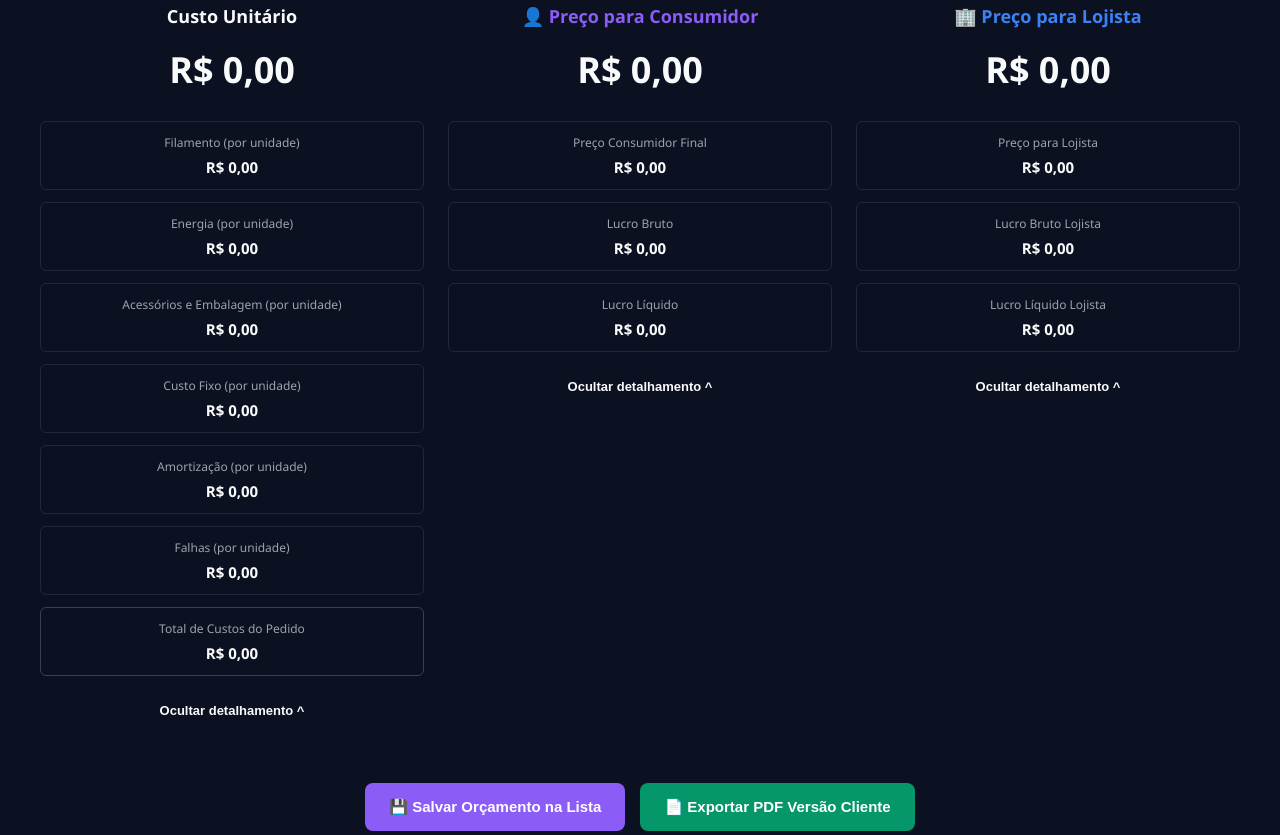
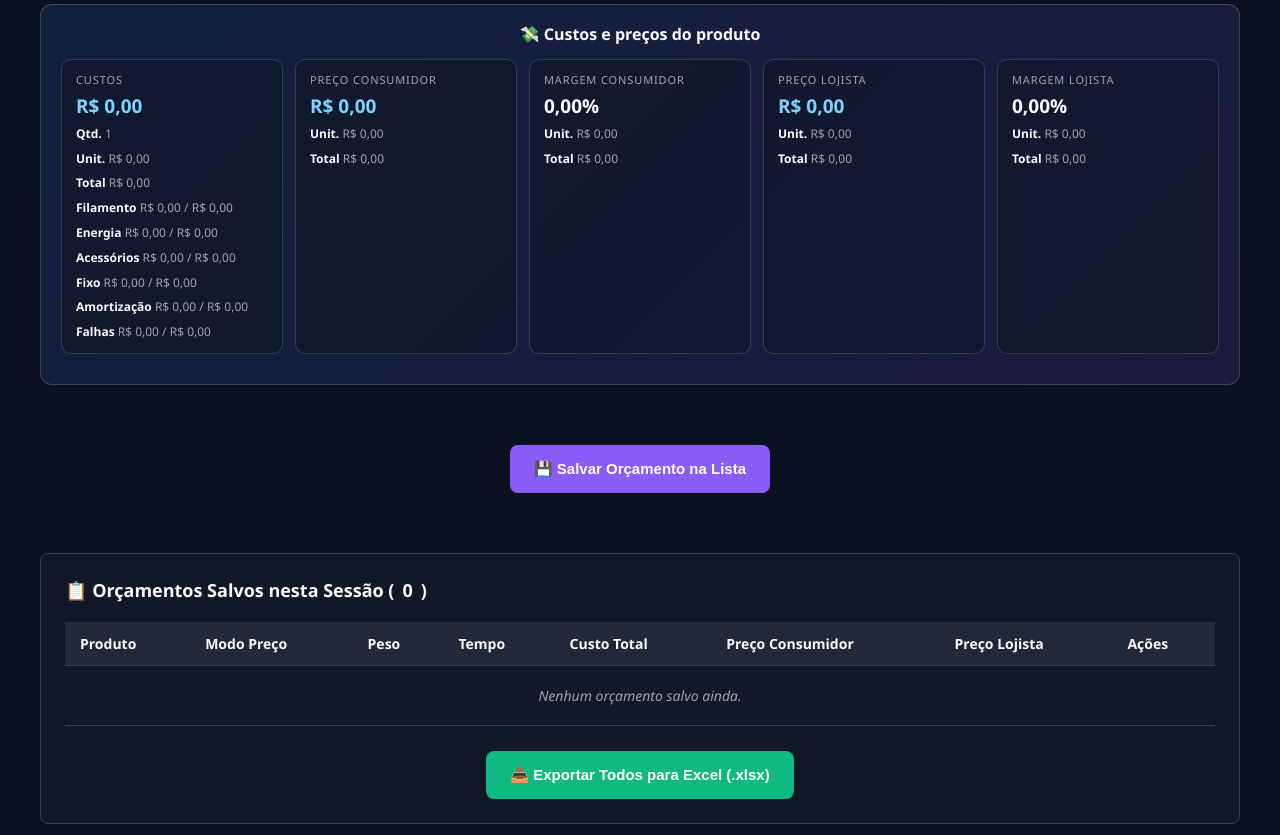
Before and after one commit to GabrielWicz/calculadora_3d, a plain HTML site: page index.html in a window 1280 px wide. Shown: the part 1731-2566 px from the top of the page. Drawn offline with Linux system fonts and the light colour scheme.

Commit message:
Add final summary section with cost breakdown

```diff
--- a/index.html
+++ b/index.html
@@ -229,6 +229,77 @@
             width: 100%;
         }
 
+        .final-summary {
+            background: linear-gradient(135deg, rgba(59, 130, 246, 0.14), rgba(139, 92, 246, 0.14));
+            border: 1px solid rgba(148, 163, 184, 0.3);
+            border-radius: 12px;
+            padding: 18px 20px;
+            margin-top: 10px;
+        }
+
+        .summary-header {
+            font-size: 16px;
+            font-weight: 700;
+            color: var(--text-white);
+            margin-bottom: 14px;
+            text-align: center;
+        }
+
+        .summary-grid {
+            display: grid;
+            grid-template-columns: repeat(5, minmax(0, 1fr));
+            gap: 12px;
+        }
+
+        .summary-grid.two-cols {
+            grid-template-columns: repeat(2, minmax(0, 1fr));
+        }
+
+        .cost-breakdown-grid {
+            display: grid;
+            grid-template-columns: repeat(3, minmax(0, 1fr));
+            gap: 10px;
+            margin-top: 14px;
+        }
+
+        .summary-item {
+            background: rgba(17, 24, 39, 0.7);
+            border: 1px solid rgba(148, 163, 184, 0.25);
+            border-radius: 10px;
+            padding: 12px 14px;
+            display: flex;
+            flex-direction: column;
+            gap: 8px;
+        }
+
+        .summary-label {
+            font-size: 11px;
+            text-transform: uppercase;
+            letter-spacing: 0.08em;
+            color: var(--text-muted);
+        }
+
+        .summary-value {
+            font-size: 19px;
+            font-weight: 700;
+            color: var(--text-white);
+            line-height: 1.2;
+        }
+
+        .summary-subvalue {
+            font-size: 12px;
+            color: var(--text-muted);
+            line-height: 1.4;
+        }
+
+        .summary-subvalue strong {
+            color: var(--text-white);
+        }
+
+        .summary-item.accent .summary-value {
+            color: #7dd3fc;
+        }
+
         .breakdown-item {
             background-color: transparent;
             border: 1px solid #1F2937;
@@ -339,7 +410,14 @@
 
         /* ESTILOS DO ORÇAMENTO PDF CLIENTE (INVISÍVEL NA TELA NORMAL) */
         #pdfPreviewContainer {
-            display: none;
+            position: fixed;
+            left: -9999px;
+            top: -9999px;
+            width: 0;
+            height: 0;
+            overflow: hidden;
+            opacity: 0;
+            pointer-events: none;
         }
 
         .pdf-page {
@@ -504,6 +582,9 @@
             }
             .main-result {
                 font-size: 28px;
+            }
+            .summary-grid {
+                grid-template-columns: 1fr;
             }
         }
 
@@ -1109,86 +1190,51 @@ button,
 
         </div>
 
-        <!-- ÁREA DE RESULTADOS -->
-        <div class="outputs-section">
-
-            <div class="result-column">
-                <div class="result-header">Custo Unitário</div>
-                <div class="main-result" id="outCustoTotal">R$ 0,00</div>
-
-                <div class="detalhes-wrapper" id="detalhesCusto">
-                    <div class="breakdown-item">
-                        <div class="breakdown-label">Filamento (por unidade)</div>
-                        <div class="breakdown-value" id="outFilamento">R$ 0,00</div>
-                    </div>
-                    <div class="breakdown-item">
-                        <div class="breakdown-label">Energia (por unidade)</div>
-                        <div class="breakdown-value" id="outEnergia">R$ 0,00</div>
-                    </div>
-                    <div class="breakdown-item">
-                        <div class="breakdown-label">Acessórios e Embalagem (por unidade)</div>
-                        <div class="breakdown-value" id="outAcessorios">R$ 0,00</div>
-                    </div>
-                    <div class="breakdown-item">
-                        <div class="breakdown-label">Custo Fixo (por unidade)</div>
-                        <div class="breakdown-value" id="outCustoFixo">R$ 0,00</div>
-                    </div>
-                    <div class="breakdown-item">
-                        <div class="breakdown-label">Amortização (por unidade)</div>
-                        <div class="breakdown-value" id="outAmortizacao">R$ 0,00</div>
-                    </div>
-                    <div class="breakdown-item">
-                        <div class="breakdown-label">Falhas (por unidade)</div>
-                        <div class="breakdown-value" id="outFalhas">R$ 0,00</div>
-                    </div>
-                    <div class="breakdown-item" style="border-color: #374151;">
-                        <div class="breakdown-label">Total de Custos do Pedido</div>
-                        <div class="breakdown-value" id="outTotalCustosRodape">R$ 0,00</div>
-                    </div>
-                </div>
-                <button class="btn-toggle-detalhes" onclick="toggleDetalhes('detalhesCusto', this)">Ocultar detalhamento ^</button>
-            </div>
-
-            <div class="result-column">
-                <div class="result-header purple">👤 Preço para Consumidor</div>
-                <div class="main-result" id="outPrecoConsumidor">R$ 0,00</div>
-
-                <div class="detalhes-wrapper" id="detalhesConsumidor">
-                    <div class="breakdown-item">
-                        <div class="breakdown-label">Preço Consumidor Final</div>
-                        <div class="breakdown-value" id="outPrecoFinalConsumidor">R$ 0,00</div>
-                    </div>
-                    <div class="breakdown-item">
-                        <div class="breakdown-label">Lucro Bruto</div>
-                        <div class="breakdown-value" id="outLucroBrutoConsumidor">R$ 0,00</div>
-                    </div>
-                    <div class="breakdown-item">
-                        <div class="breakdown-label">Lucro Líquido</div>
-                        <div class="breakdown-value" id="outLucroLiquidoConsumidor">R$ 0,00</div>
-                    </div>
-                </div>
-                <button class="btn-toggle-detalhes" onclick="toggleDetalhes('detalhesConsumidor', this)">Ocultar detalhamento ^</button>
-            </div>
-
-            <div class="result-column">
-                <div class="result-header blue">🏢 Preço para Lojista</div>
-                <div class="main-result" id="outPrecoLojista">R$ 0,00</div>
-
-                <div class="detalhes-wrapper" id="detalhesLojista">
-                    <div class="breakdown-item">
-                        <div class="breakdown-label">Preço para Lojista</div>
-                        <div class="breakdown-value" id="outPrecoFinalLojista">R$ 0,00</div>
-                    </div>
-                    <div class="breakdown-item">
-                        <div class="breakdown-label">Lucro Bruto Lojista</div>
-                        <div class="breakdown-value" id="outLucroBrutoLojista">R$ 0,00</div>
-                    </div>
-                    <div class="breakdown-item">
-                        <div class="breakdown-label">Lucro Líquido Lojista</div>
-                        <div class="breakdown-value" id="outLucroLiquidoLojista">R$ 0,00</div>
-                    </div>
-                </div>
-                <button class="btn-toggle-detalhes" onclick="toggleDetalhes('detalhesLojista', this)">Ocultar detalhamento ^</button>
+        <div class="final-summary" style="margin-top: 20px;">
+            <div class="summary-header">💸 Custos e preços do produto</div>
+
+            <div class="summary-grid" style="margin-bottom: 12px;">
+                <div class="summary-item accent">
+                    <div class="summary-label">Custos</div>
+                    <div class="summary-value" id="outResumoCustoUnitarioPedido">R$ 0,00</div>
+                    <div class="summary-subvalue"><strong>Qtd.</strong> <span id="outResumoQuantidadeTotal">1</span></div>
+                    <div class="summary-subvalue"><strong>Unit.</strong> <span id="outResumoCustoUnitario">R$ 0,00</span></div>
+                    <div class="summary-subvalue"><strong>Total</strong> <span id="outResumoCustoTotalPedido">R$ 0,00</span></div>
+                    <div class="summary-subvalue"><strong>Filamento</strong> <span id="outResumoFilamentoUnit">R$ 0,00</span> / <span id="outResumoFilamentoTotal">R$ 0,00</span></div>
+                    <div class="summary-subvalue"><strong>Energia</strong> <span id="outResumoEnergiaUnit">R$ 0,00</span> / <span id="outResumoEnergiaTotal">R$ 0,00</span></div>
+                    <div class="summary-subvalue"><strong>Acessórios</strong> <span id="outResumoAcessoriosUnit">R$ 0,00</span> / <span id="outResumoAcessoriosTotal">R$ 0,00</span></div>
+                    <div class="summary-subvalue"><strong>Fixo</strong> <span id="outResumoCustoFixoUnit">R$ 0,00</span> / <span id="outResumoCustoFixoTotal">R$ 0,00</span></div>
+                    <div class="summary-subvalue"><strong>Amortização</strong> <span id="outResumoAmortizacaoUnit">R$ 0,00</span> / <span id="outResumoAmortizacaoTotal">R$ 0,00</span></div>
+                    <div class="summary-subvalue"><strong>Falhas</strong> <span id="outResumoFalhasUnit">R$ 0,00</span> / <span id="outResumoFalhasTotal">R$ 0,00</span></div>
+                </div>
+
+                <div class="summary-item accent">
+                    <div class="summary-label">Preço consumidor</div>
+                    <div class="summary-value" id="outResumoConsumidorPreco">R$ 0,00</div>
+                    <div class="summary-subvalue"><strong>Unit.</strong> <span id="outResumoConsumidorVendaUnit">R$ 0,00</span></div>
+                    <div class="summary-subvalue"><strong>Total</strong> <span id="outResumoConsumidorVendaTotal">R$ 0,00</span></div>
+                </div>
+
+                <div class="summary-item">
+                    <div class="summary-label">Margem consumidor</div>
+                    <div class="summary-value" id="outResumoConsumidorMargemPerc">0,00%</div>
+                    <div class="summary-subvalue"><strong>Unit.</strong> <span id="outResumoConsumidorMargemUnit">R$ 0,00</span></div>
+                    <div class="summary-subvalue"><strong>Total</strong> <span id="outResumoConsumidorMargemReal">R$ 0,00</span></div>
+                </div>
+
+                <div class="summary-item accent">
+                    <div class="summary-label">Preço lojista</div>
+                    <div class="summary-value" id="outResumoLojistaPreco">R$ 0,00</div>
+                    <div class="summary-subvalue"><strong>Unit.</strong> <span id="outResumoLojistaVendaUnit">R$ 0,00</span></div>
+                    <div class="summary-subvalue"><strong>Total</strong> <span id="outResumoLojistaVendaTotal">R$ 0,00</span></div>
+                </div>
+
+                <div class="summary-item">
+                    <div class="summary-label">Margem lojista</div>
+                    <div class="summary-value" id="outResumoLojistaMargemPerc">0,00%</div>
+                    <div class="summary-subvalue"><strong>Unit.</strong> <span id="outResumoLojistaMargemUnit">R$ 0,00</span></div>
+                    <div class="summary-subvalue"><strong>Total</strong> <span id="outResumoLojistaMargemReal">R$ 0,00</span></div>
+                </div>
             </div>
 
         </div>
@@ -1197,9 +1243,6 @@ button,
         <div class="action-bar">
             <button class="btn-action btn-save" onclick="salvarOrcamento()">
                 💾 Salvar Orçamento na Lista
-            </button>
-            <button class="btn-action btn-pdf" onclick="gerarPdfClienteAtual()">
-                📄 Exportar PDF Versão Cliente
             </button>
         </div>
 
@@ -1235,53 +1278,20 @@ button,
 
     </div>
 
-    <!-- TEMPLATE OCULTO PARA GERAR PDF DO CLIENTE -->
-    <div id="pdfPreviewContainer">
-        <div class="pdf-page" id="pdfConteudoRender">
-            <div class="pdf-header">
-                <div class="pdf-logo-title">
-                    <div id="pdfImagemBox" class="pdf-img-preview">Sem Imagem</div>
-                    <div>
-                        <div class="pdf-title" id="pdfNomeProduto">Orçamento de Impressão 3D</div>
-                        <div class="pdf-subtitle">Proposta Comercial e Especificações do Produto</div>
-                    </div>
-                </div>
-                <div style="text-align: right;">
-                    <div style="font-size: 14px; font-weight: bold; color: #374151;" id="pdfDataEmissao">Data: --/--/----</div>
-                    <div style="font-size: 12px; color: #6b7280;">Validade: 15 dias</div>
-                </div>
-            </div>
-
-            <div class="pdf-content-grid">
-                <div class="pdf-box">
-                    <div class="pdf-box-title">📋 Detalhes do Produto</div>
-                    <div class="pdf-row"><span>Quantidade:</span> <span id="pdfQtd">1</span></div>
-                    <div class="pdf-row"><span>Peso Estimado:</span> <span id="pdfPeso">0g</span></div>
-                    <div class="pdf-row"><span>Tempo de Impressão:</span> <span id="pdfTempo">0h</span></div>
-                    <div class="pdf-row"><span>Tecnologia:</span> <span>Impressão 3D FDM</span></div>
-                </div>
-                <div class="pdf-box">
-                    <div class="pdf-box-title">📦 Componentes & Acabamento</div>
-                    <div class="pdf-row"><span>Material Principal:</span> <span>Filamento Premium</span></div>
-                    <div class="pdf-row"><span>Acessórios Inclusos:</span> <span id="pdfAcessorios">Nenhum</span></div>
-                    <div class="pdf-row"><span>Acabamento:</span> <span>Padrão de Qualidade 3D</span></div>
-                </div>
-            </div>
-
-            <div class="pdf-total-box">
-                <div class="pdf-total-label">VALOR TOTAL DO INVESTIMENTO</div>
-                <div class="pdf-total-value" id="pdfValorTotal">R$ 0,00</div>
-            </div>
-
-            <div class="pdf-footer">
-                Documento gerado automaticamente por Calculadora 3D Profissional • Obrigado pela preferência!
-            </div>
-        </div>
-    </div>
-
     <script>
         const formatBRL = (value) => {
-            return value.toLocaleString('pt-BR', { style: 'currency', currency: 'BRL' });
+            return Number(value || 0).toLocaleString('pt-BR', { style: 'currency', currency: 'BRL' });
+        };
+
+        const formatPercent = (value) => {
+            return `${(Number(value || 0)).toFixed(2).replace('.', ',')}%`;
+        };
+
+        const safeSetText = (id, value) => {
+            const el = document.getElementById(id);
+            if (el) {
+                el.innerText = value;
+            }
         };
 
         const getVal = (id) => parseFloat(document.getElementById(id).value) || 0;
@@ -1426,27 +1436,29 @@ button,
             const valFalhasUnit = valFalhas / quantidade;
 
             // UI Custos — o destaque é SEMPRE o custo por peça
-            document.getElementById('outCustoTotal').innerText = formatBRL(custoUnitario);
-            document.getElementById('outTotalCustosRodape').innerText = formatBRL(totalCusto);
-            document.getElementById('outFilamento').innerText = formatBRL(valFilamentoUnit);
-            document.getElementById('outEnergia').innerText = formatBRL(valEnergiaUnit);
-            document.getElementById('outAcessorios').innerText = formatBRL(valAcessoriosUnit);
-            document.getElementById('outCustoFixo').innerText = formatBRL(valFixoUnit);
-            document.getElementById('outAmortizacao').innerText = formatBRL(valAmortizacaoUnit);
-            document.getElementById('outFalhas').innerText = formatBRL(valFalhasUnit);
+            safeSetText('outCustoTotal', formatBRL(custoUnitario));
+            safeSetText('outTotalCustosRodape', formatBRL(totalCusto));
+            safeSetText('outFilamento', formatBRL(valFilamentoUnit));
+            safeSetText('outEnergia', formatBRL(valEnergiaUnit));
+            safeSetText('outAcessorios', formatBRL(valAcessoriosUnit));
+            safeSetText('outCustoFixo', formatBRL(valFixoUnit));
+            safeSetText('outAmortizacao', formatBRL(valAmortizacaoUnit));
+            safeSetText('outFalhas', formatBRL(valFalhasUnit));
 
             // Preço Consumidor
             const totalTaxas = (imposto / 100) + (taxaPagamento / 100);
             let precoConsumidor = 0;
 
             if (modoPreco === 'markup') {
-                precoConsumidor = totalCusto * markup;
+                precoConsumidor = custoUnitario * markup;
                 if (incluirImpostosBool && totalTaxas < 1) {
                     precoConsumidor = precoConsumidor / (1 - totalTaxas);
                 }
             } else {
                 precoConsumidor = precoDesejado;
             }
+
+            const precoConsumidorTotal = precoConsumidor * quantidade;
 
             // Preço Lojista baseado na seleção
             let precoLojista = 0;
@@ -1462,22 +1474,77 @@ button,
                 precoLojista = precoConsumidor * 0.5;
             }
 
-            const brutoConsumidor = precoConsumidor - totalCusto;
+            const precoLojistaTotal = precoLojista * quantidade;
+
+            const brutoConsumidor = precoConsumidor - custoUnitario;
+            const brutoConsumidorTotal = precoConsumidorTotal - totalCusto;
             const liqConsumidor = brutoConsumidor - (precoConsumidor * totalTaxas);
-
-            const brutoLojista = precoLojista - totalCusto;
+            const liqConsumidorTotal = brutoConsumidorTotal - (precoConsumidorTotal * totalTaxas);
+            const margemBrutaConsumidor = precoConsumidor > 0 ? ((brutoConsumidor / precoConsumidor) * 100) : 0;
+            const margemLiquidaConsumidor = precoConsumidor > 0 ? ((liqConsumidor / precoConsumidor) * 100) : 0;
+
+            const brutoLojista = precoLojista - custoUnitario;
+            const brutoLojistaTotal = precoLojistaTotal - totalCusto;
             const liqLojista = brutoLojista - (precoLojista * totalTaxas);
-
-            // UI Preços
-            document.getElementById('outPrecoConsumidor').innerText = formatBRL(precoConsumidor);
-            document.getElementById('outPrecoFinalConsumidor').innerText = formatBRL(precoConsumidor);
-            document.getElementById('outLucroBrutoConsumidor').innerText = formatBRL(brutoConsumidor);
-            document.getElementById('outLucroLiquidoConsumidor').innerText = formatBRL(liqConsumidor);
-
-            document.getElementById('outPrecoLojista').innerText = formatBRL(precoLojista);
-            document.getElementById('outPrecoFinalLojista').innerText = formatBRL(precoLojista);
-            document.getElementById('outLucroBrutoLojista').innerText = formatBRL(brutoLojista);
-            document.getElementById('outLucroLiquidoLojista').innerText = formatBRL(liqLojista);
+            const liqLojistaTotal = brutoLojistaTotal - (precoLojistaTotal * totalTaxas);
+            const margemBrutaLojista = precoLojista > 0 ? ((brutoLojista / precoLojista) * 100) : 0;
+
+            const legacyIdMap = {
+                outPrecoConsumidor: formatBRL(precoConsumidor),
+                outPrecoFinalConsumidor: formatBRL(precoConsumidor),
+                outLucroBrutoConsumidor: formatBRL(brutoConsumidor),
+                outLucroLiquidoConsumidor: formatBRL(liqConsumidor),
+                outPrecoLojista: formatBRL(precoLojista),
+                outPrecoFinalLojista: formatBRL(precoLojista),
+                outLucroBrutoLojista: formatBRL(brutoLojista),
+                outLucroLiquidoLojista: formatBRL(liqLojista),
+                outCustoTotal: formatBRL(custoUnitario),
+                outTotalCustosRodape: formatBRL(totalCusto),
+                outFilamento: formatBRL(valFilamentoUnit),
+                outEnergia: formatBRL(valEnergiaUnit),
+                outAcessorios: formatBRL(valAcessoriosUnit),
+                outCustoFixo: formatBRL(valFixoUnit),
+                outAmortizacao: formatBRL(valAmortizacaoUnit),
+                outFalhas: formatBRL(valFalhasUnit)
+            };
+
+            Object.entries(legacyIdMap).forEach(([id, value]) => {
+                const el = document.getElementById(id);
+                if (el) el.innerText = value;
+            });
+
+            safeSetText('outResumoConsumidorPreco', formatBRL(precoConsumidor));
+            safeSetText('outResumoLojistaPreco', formatBRL(precoLojista));
+            safeSetText('outResumoConsumidorMargemReal', formatBRL(brutoConsumidorTotal));
+            safeSetText('outResumoLojistaMargemReal', formatBRL(brutoLojistaTotal));
+            safeSetText('outResumoConsumidorMargemPerc', formatPercent(margemBrutaConsumidor));
+            safeSetText('outResumoLojistaMargemPerc', formatPercent(margemBrutaLojista));
+
+            safeSetText('outResumoCustoTotalPedido', formatBRL(totalCusto));
+            safeSetText('outResumoCustoUnitarioPedido', formatBRL(custoUnitario));
+            safeSetText('outResumoCustoUnitario', formatBRL(custoUnitario));
+            safeSetText('outResumoQuantidadeTotal', Math.max(1, Math.round(quantidade)));
+            safeSetText('outResumoCustoTotalPedido2', formatBRL(totalCusto));
+            safeSetText('outResumoCustoUnitario2', formatBRL(custoUnitario));
+            safeSetText('outResumoConsumidorVendaUnit', formatBRL(precoConsumidor));
+            safeSetText('outResumoConsumidorVendaTotal', formatBRL(precoConsumidorTotal));
+            safeSetText('outResumoLojistaVendaUnit', formatBRL(precoLojista));
+            safeSetText('outResumoLojistaVendaTotal', formatBRL(precoLojistaTotal));
+            safeSetText('outResumoConsumidorMargemUnit', formatBRL(brutoConsumidor));
+            safeSetText('outResumoLojistaMargemUnit', formatBRL(brutoLojista));
+
+            safeSetText('outResumoFilamentoUnit', formatBRL(valFilamentoUnit));
+            safeSetText('outResumoFilamentoTotal', formatBRL(valFilamento));
+            safeSetText('outResumoEnergiaUnit', formatBRL(valEnergiaUnit));
+            safeSetText('outResumoEnergiaTotal', formatBRL(valEnergia));
+            safeSetText('outResumoAcessoriosUnit', formatBRL(valAcessoriosUnit));
+            safeSetText('outResumoAcessoriosTotal', formatBRL(totalAcessorios));
+            safeSetText('outResumoCustoFixoUnit', formatBRL(valFixoUnit));
+            safeSetText('outResumoCustoFixoTotal', formatBRL(valFixo));
+            safeSetText('outResumoAmortizacaoUnit', formatBRL(valAmortizacaoUnit));
+            safeSetText('outResumoAmortizacaoTotal', formatBRL(valAmortizacao));
+            safeSetText('outResumoFalhasUnit', formatBRL(valFalhasUnit));
+            safeSetText('outResumoFalhasTotal', formatBRL(valFalhas));
 
             // Objeto de dados formatado para o Excel
             calculoAtual = {
@@ -1577,43 +1644,6 @@ button,
             XLSX.writeFile(wb, `Orcamentos_Impressao3D_Avancado.xlsx`);
         }
 
-        function gerarPdfClienteAtual() {
-            const nomeProd = document.getElementById('nomeStl').value || "Produto Impresso em 3D";
-            const quantidade = getVal('quantidade') || 1;
-            const peso = getVal('peso') || 0;
-            const tempoH = getVal('tempoHoras') || 0;
-            const tempoM = getVal('tempoMinutos') || 0;
-            const acessorios = getAcessoriosStr() || "Nenhum";
-
-            // Pega o valor consumidor atual calculado
-            const precoConsumidorTxt = document.getElementById('outPrecoConsumidor').innerText;
-
-            document.getElementById('pdfNomeProduto').innerText = nomeProd;
-            document.getElementById('pdfQtd').innerText = quantidade;
-            document.getElementById('pdfPeso').innerText = peso + "g";
-            document.getElementById('pdfTempo').innerText = `${tempoH}h ${tempoM}min`;
-            document.getElementById('pdfAcessorios').innerText = acessorios;
-            document.getElementById('pdfValorTotal').innerText = precoConsumidorTxt;
-            document.getElementById('pdfDataEmissao').innerText = "Data: " + new Date().toLocaleDateString('pt-BR');
-
-            const boxImg = document.getElementById('pdfImagemBox');
-            if (imagemBase64Data) {
-                boxImg.innerHTML = `<img src="${imagemBase64Data}" style="width: 100%; height: 100%; object-fit: cover; border-radius: 7px;">`;
-            } else {
-                boxImg.innerHTML = `Sem Imagem`;
-            }
-
-            const elementoPdf = document.getElementById('pdfConteudoRender');
-            const opt = {
-                margin:       0,
-                filename:     `Orcamento_${nomeProd.replace(/[^a-zA-Z0-9]/g, '_')}.pdf`,
-                image:        { type: 'jpeg', quality: 0.98 },
-                html2canvas:  { scale: 2, useCORS: true },
-                jsPDF:        { unit: 'mm', format: 'a4', orientation: 'portrait' }
-            };
-
-            html2pdf().from(elementoPdf).set(opt).save();
-        }
 
         document.querySelector('.inputs-section').addEventListener('input', calcular);
         calcular();
```
